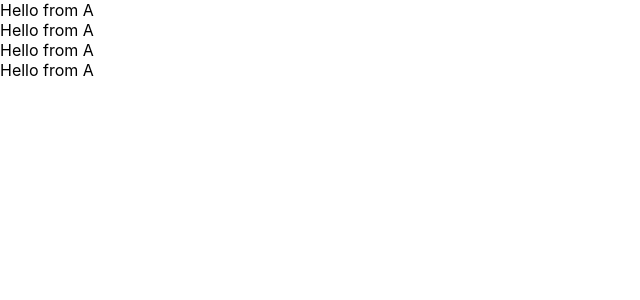
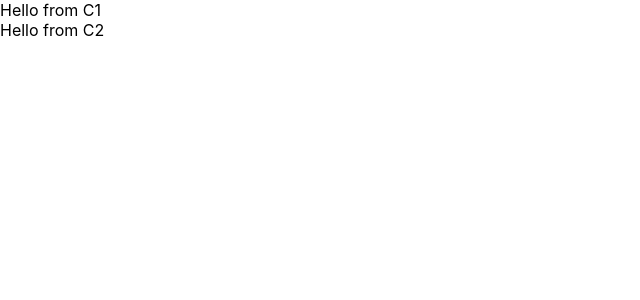
Before and after one commit to mohammed1916/ui-app, a React (Create React App) app: page / in a window 1280 px wide. Shown: the top 300 px of the page, without its empty margins (0-640 px from the left). Built offline with nearby package versions, Linux system fonts and the light colour scheme.

Commit message:
output at screenshot

```diff
--- a/src/components/A.js
+++ /dev/null
@@ -1,7 +0,0 @@
-export default function A(){
-    return (
-        <div>
-            Hello from A
-        </div>
-    );
-}
--- a/src/components/B.js
+++ /dev/null
@@ -1,15 +0,0 @@
-import A from "./A";
-
-/**
- *
- * @returns A component twice
- */
-export default function B() {
-    return (
-        <>
-            <A />
-            <A />
-        </>
-
-    );
-}
--- a/src/components/C.js
+++ /dev/null
@@ -1,14 +0,0 @@
-import B from "./B";
-
-/**
- *
- * @returns B component twice
- */
-export default function C() {
-    return (
-        <>
-            <B />
-            <B />
-        </>
-    )
-}
--- /dev/null
+++ b/src/components/C1.js
@@ -0,0 +1,11 @@
+/**
+ *
+ * @returns Hello from C1
+ */
+export default function C1(){
+    return (
+        <div>
+            Hello from C1
+        </div>
+    );
+}
--- /dev/null
+++ b/src/components/C2.js
@@ -0,0 +1,13 @@
+
+
+/**
+ *
+ * @returns Hello from C2
+ */
+export default function C2() {
+    return (
+        <div>
+            Hello from C2
+        </div>
+    );
+}
--- /dev/null
+++ b/src/components/C3.js
@@ -0,0 +1,17 @@
+import C1 from "./C1";
+import C2 from "./C2";
+
+
+/**
+ *
+ * @returns Calls C1 and C2
+ */
+export default function C3() {
+    return (
+        <>
+            <C1 />
+            <C2 />
+        </>
+
+    );
+}
--- a/src/index.js
+++ b/src/index.js
@@ -1,12 +1,12 @@
 import React from 'react';
 import ReactDOM from 'react-dom';
+import C3 from './components/C3';
 import './index.css';
 import reportWebVitals from './reportWebVitals';
-import C from './components/C';
 
 ReactDOM.render(
   <React.StrictMode>
-    <C />
+    <C3 />
   </React.StrictMode>,
   document.getElementById('root')
 );
```
Also changed, not shown: 3 screenshot.png (deleted), 4 screnshot.png (added).
